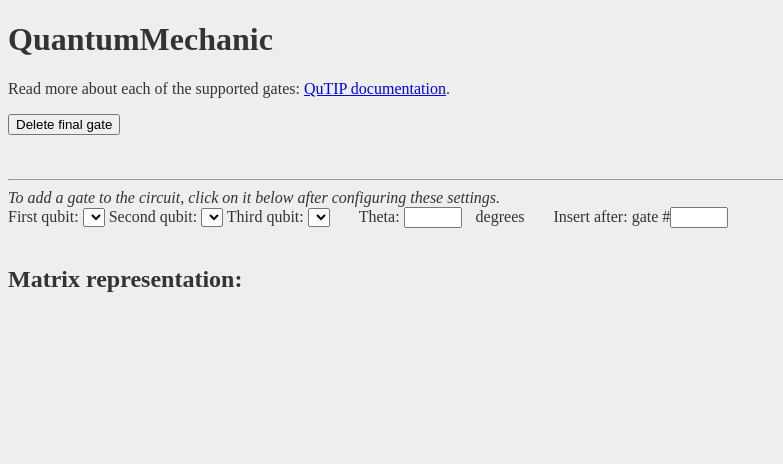
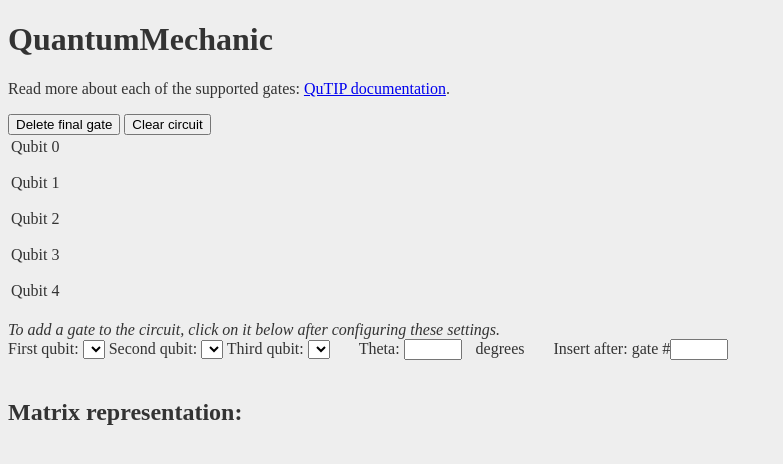
Before and after one commit to csvoss/quantummechanic, a Django app: template quantummechanic/templates/index.html in a window 1280 px wide. Shown: the top 464 px of the page, without its empty margins (0-783 px from the left). Run offline with Django 3.2, Linux system fonts and the light colour scheme; the template is opened without the code that fills it, so the values that code supplies are empty; some libraries are stand-ins or nearby versions.

Commit message:
Milestone -- circuit clearing

```diff
--- a/quantummechanic/media/index.css
+++ b/quantummechanic/media/index.css
@@ -13,6 +13,7 @@
     display: inline-block;
     white-space: nowrap;
     overflow-y:hidden;
+    margin-top: 15px;
 }
 div#gates div.gate:hover {
     background-color: #FFFFFF;
@@ -35,18 +36,24 @@
     transform: translate(0, -50%);
 }
 div#canvas {
-    width: 100%;
-    overflow: scroll;
-    overflow-y: hidden;
     padding: 10px;
     padding-right: 0px;
     padding-left: 0px;
+    overflow: scroll;
+    overflow-y: hidden;
+    max-width: 1200px;
+}
+td#canvas_td {
+}
+td#qubit_td {
+    width: 100px;
+    padding: 100px;
 }
 input.param {
     width: 50px;
     margin-right: 10px;
 }
-td {
+div#matrix td {
     padding: 5px;
     padding-left: 15px;
     text-align: center;
--- a/quantummechanic/media/index.js
+++ b/quantummechanic/media/index.js
@@ -69,4 +69,29 @@
 	    });
 	}
     });
+    $("#clear").click(function() {
+	if (!locked) {
+	    lock();
+	    var state = $("#canvas").attr("data-state");
+	    $.ajax("/clear/", {
+		data: {
+		    "state": state,
+		},
+		success: function(data, status, jqxhr) {
+		    if (data["error"]) {
+			alert(data["error_message"]);
+		    }
+		    $("#canvas").attr("data-state", data["new_state"]);
+		    $("#canvas").html(data["new_image"]);
+		    $("#matrix").html(data["new_matrix"]);
+		    unlock();
+		},
+		error: function(jqxhr, status, errorthrown) {
+		    alert(status);
+		    unlock();
+		},
+		dataType: "json",
+	    });
+	}
+    });
 });
--- a/quantummechanic/templates/index.html
+++ b/quantummechanic/templates/index.html
@@ -18,12 +18,33 @@
 
 <!--CONSTRUCTION TARGET(?) <hr> <h2>Circuit-in-Progress</h2>-->
 
-<p><input type="submit" value="Delete final gate" id="undo"></p>
+<input type="submit" value="Delete final gate" id="undo">
+<input type="submit" value="Clear circuit" id="clear">
+<table>
+<tr>
+<td>
+Qubit 0
+<br>
+<br>
+Qubit 1
+<br>
+<br>
+Qubit 2
+<br>
+<br>
+Qubit 3
+<br>
+<br>
+Qubit 4
+</td>
+<td id="canvas_td"><br>
 <div id="canvas" data-state='{{circuit_init_data|safe}}'>
 {{circuit_init_png|safe}}
 </div>
-
-<hr>
+</td>
+</tr>
+</table>
+<br>
 <i>To add a gate to the circuit, click on it below after configuring these settings.</i>
 <br>
 First qubit: <select name="qubit1" id="qubit1" class="param">
--- a/quantummechanic/urls.py
+++ b/quantummechanic/urls.py
@@ -13,5 +13,5 @@
     url(r'^sandbox/', circuits.views.main, name='main'),
     url(r'^addgate/', circuits.views.addgate, name='addgate'),
     url(r'^undo/', circuits.views.undo, name='undo'),
-    url(r'^getmatrix/', circuits.views.getmatrix, name='getmatrix'),
+    url(r'^clear/', circuits.views.undo, name='clear'),
 ) + static(settings.MEDIA_URL, document_root=settings.MEDIA_ROOT)
```
Also changed, not shown: circuits/views.py (+32 -27 lines).
